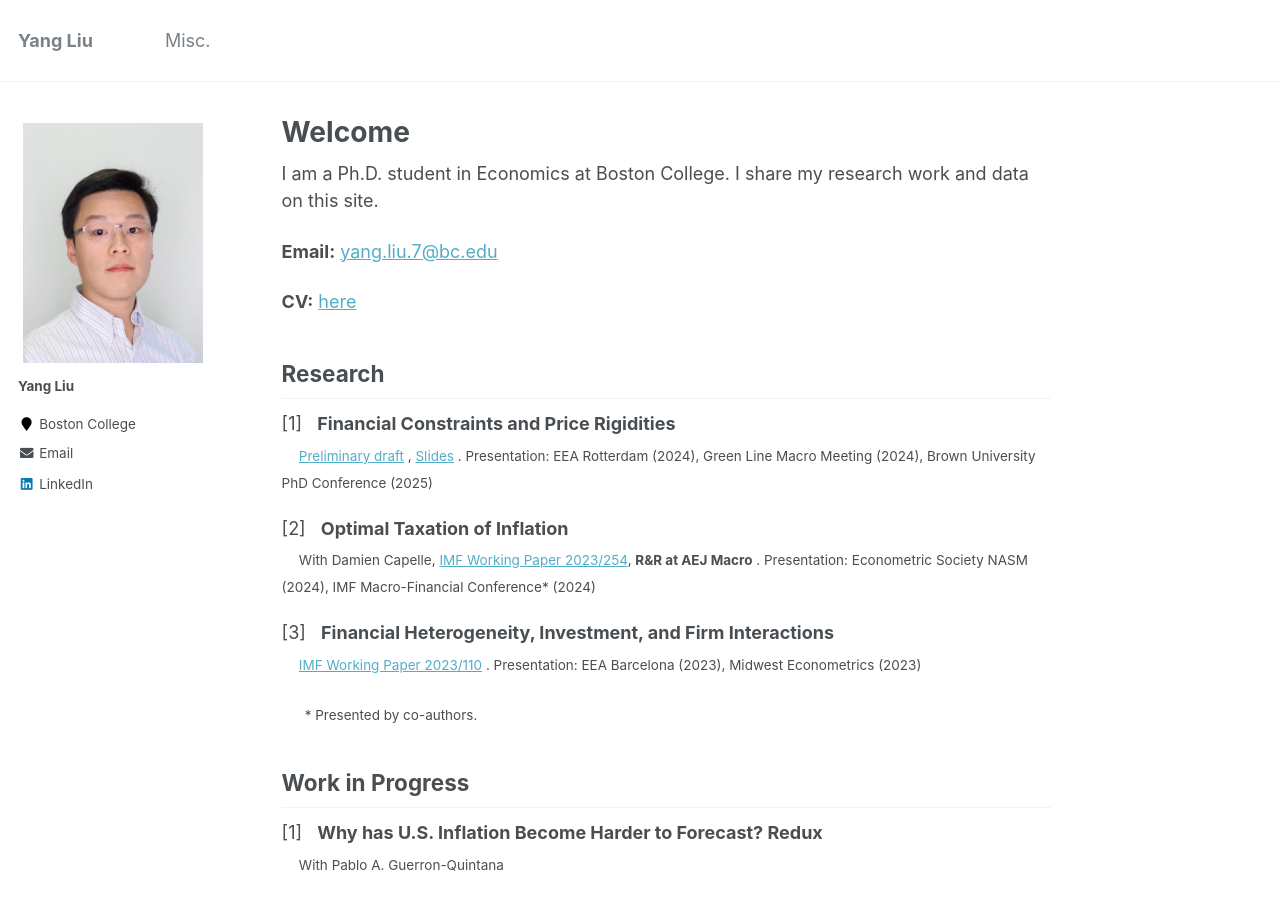
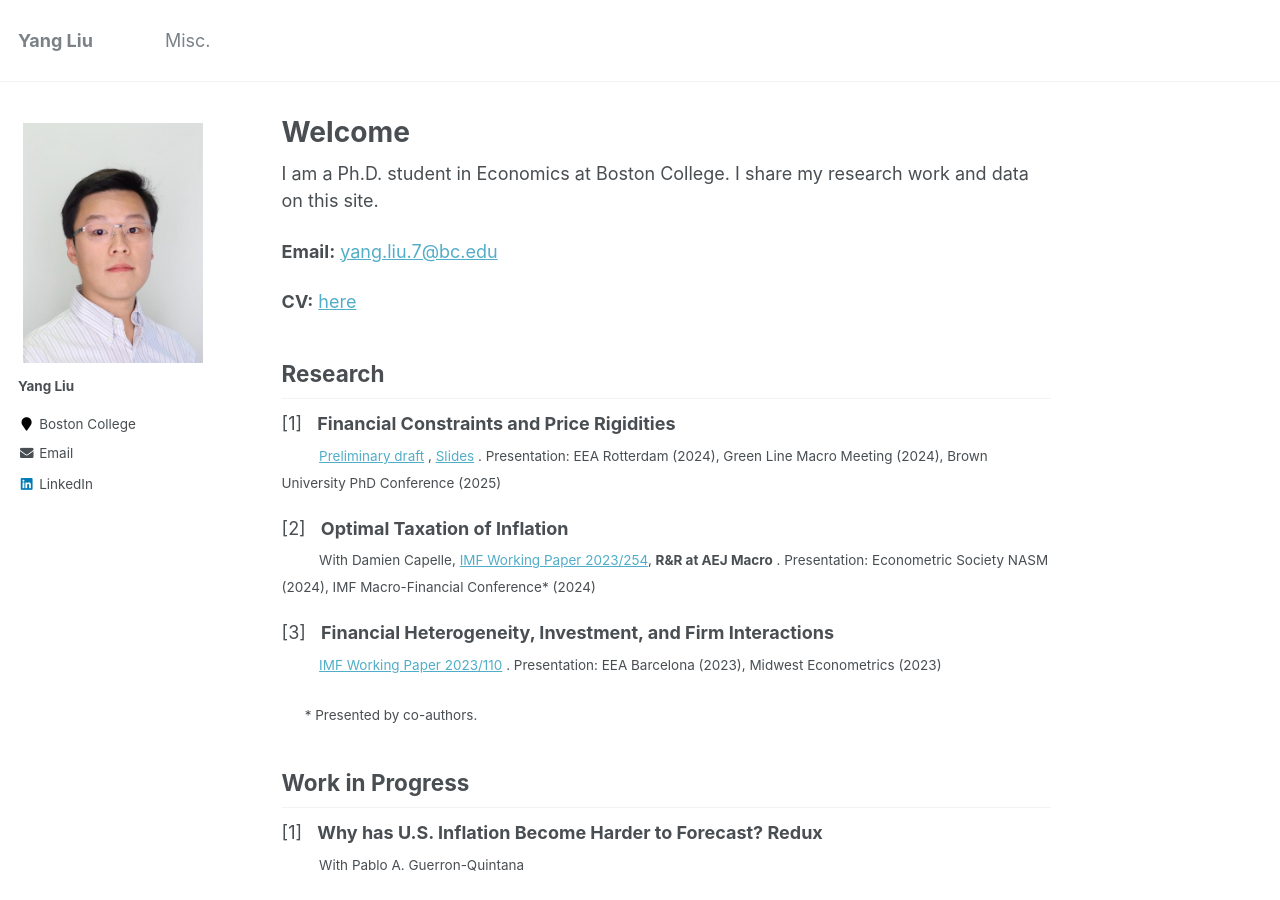
Before and after one commit to yangliu-95/yangliu-95.github.io, a Jekyll site: the page built from _pages/home.md, in a window 1280 px wide and 900 px high. Built offline with Jekyll 4.4.1, drawn with Linux system fonts in a browser that asks for light colours.

```diff
--- a/_pages/home.md
+++ b/_pages/home.md
@@ -17,13 +17,13 @@ I am a Ph.D. student in Economics at Boston College. I share my research work an
 ## Research
 
 [1] &nbsp; **Financial Constraints and Price Rigidities**  <br>
-<sub> &emsp; [Preliminary draft](files/Finance_Inflation_apr2025.pdf) , [Slides](files/Finance_Inflation_Slides_apr2025.pdf) . Presentation: EEA Rotterdam (2024), Green Line Macro Meeting (2024), Brown University PhD Conference (2025) <sub>
+<sub> &emsp;&emsp;&ensp; [Preliminary draft](files/Finance_Inflation_apr2025.pdf) , [Slides](files/Finance_Inflation_Slides_apr2025.pdf) . Presentation: EEA Rotterdam (2024), Green Line Macro Meeting (2024), Brown University PhD Conference (2025) </sub>
 
 [2] &nbsp; **Optimal Taxation of Inflation**  <br>
-<sub> &emsp;  With Damien Capelle,  [IMF Working Paper 2023/254](https://www.imf.org/en/Publications/WP/Issues/2023/12/08/Optimal-Taxation-of-Inflation-542215), **R&R at AEJ Macro** . Presentation: Econometric Society NASM (2024), IMF Macro-Financial Conference* (2024) <sub>
+<sub> &emsp;&emsp;&ensp;  With Damien Capelle,  [IMF Working Paper 2023/254](https://www.imf.org/en/Publications/WP/Issues/2023/12/08/Optimal-Taxation-of-Inflation-542215), **R&R at AEJ Macro** . Presentation: Econometric Society NASM (2024), IMF Macro-Financial Conference* (2024) </sub>
 
 [3] &nbsp; **Financial Heterogeneity, Investment, and Firm Interactions**  <br>
-<sub> &emsp;  [IMF Working Paper 2023/110](https://www.imf.org/en/Publications/WP/Issues/2023/05/26/Financial-Heterogeneity-Investment-and-Firm-Interactions-533844) . Presentation: EEA Barcelona (2023), Midwest Econometrics (2023) <sub>
+<sub> &emsp;&emsp;&ensp;  [IMF Working Paper 2023/110](https://www.imf.org/en/Publications/WP/Issues/2023/05/26/Financial-Heterogeneity-Investment-and-Firm-Interactions-533844) . Presentation: EEA Barcelona (2023), Midwest Econometrics (2023) </sub>
 
 &emsp; <sub> * Presented by co-authors. </sub>
 
@@ -31,19 +31,19 @@ I am a Ph.D. student in Economics at Boston College. I share my research work an
 ## Work in Progress
 
 [1] &nbsp; **Why has U.S. Inflation Become Harder to Forecast? Redux**  <br>
-<sub> &emsp;  With Pablo A. Guerron-Quintana <sub>
+<sub> &emsp;&emsp;&ensp;  With Pablo A. Guerron-Quintana </sub>
 
 [2] &nbsp; **Pricing Out of Financial Constraints**  <br>
-<sub> &emsp;  With Damien Capelle, Francesco Grigoli, Nan Li, and Miguel Sarmiento <sub>
+<sub> &emsp;&emsp;&ensp;  With Damien Capelle, Francesco Grigoli, Nan Li, and Miguel Sarmiento </sub>
 
 [3] &nbsp; **Tax on Inflation Policies in a Liquidity Trap**  <br>
-<sub> &emsp;  With Damien Capelle <sub>
+<sub> &emsp;&emsp;&ensp;  With Damien Capelle </sub>
 
 
 ## Policy Work
 
 [1] &nbsp; **Banks’ Joint Exposure to Market and Run Risk**  <br>
-<sub> &emsp;  With Alexander Copestake and Divya Kirti,  [IMF Working Paper 2023/200](https://www.imf.org/en/Publications/WP/Issues/2023/09/23/Banks-Joint-Exposure-to-Market-and-Run-Risk-539390) <sub>
+<sub> &emsp;&emsp;&ensp;  With Alexander Copestake and Divya Kirti,  [IMF Working Paper 2023/200](https://www.imf.org/en/Publications/WP/Issues/2023/09/23/Banks-Joint-Exposure-to-Market-and-Run-Risk-539390) </sub>
 
 [2] &nbsp; **Tracking Economic and Financial Policies During COVID-19: An Announcement-Level Database**  <br>
-<sub> &emsp;  With Divya Kirti, Maria Soledad Martinez Peria, Prachi Mishra, and Jan Strasky, [IMF Working Paper 2022/114](https://www.imf.org/en/Publications/WP/Issues/2022/06/03/Tracking-Economic-and-Financial-Policies-During-COVID-19-An-Announcement-Level-Database-518896) <sub>
+<sub> &emsp;&emsp;&ensp;  With Divya Kirti, Maria Soledad Martinez Peria, Prachi Mishra, and Jan Strasky, [IMF Working Paper 2022/114](https://www.imf.org/en/Publications/WP/Issues/2022/06/03/Tracking-Economic-and-Financial-Policies-During-COVID-19-An-Announcement-Level-Database-518896) </sub>
```
